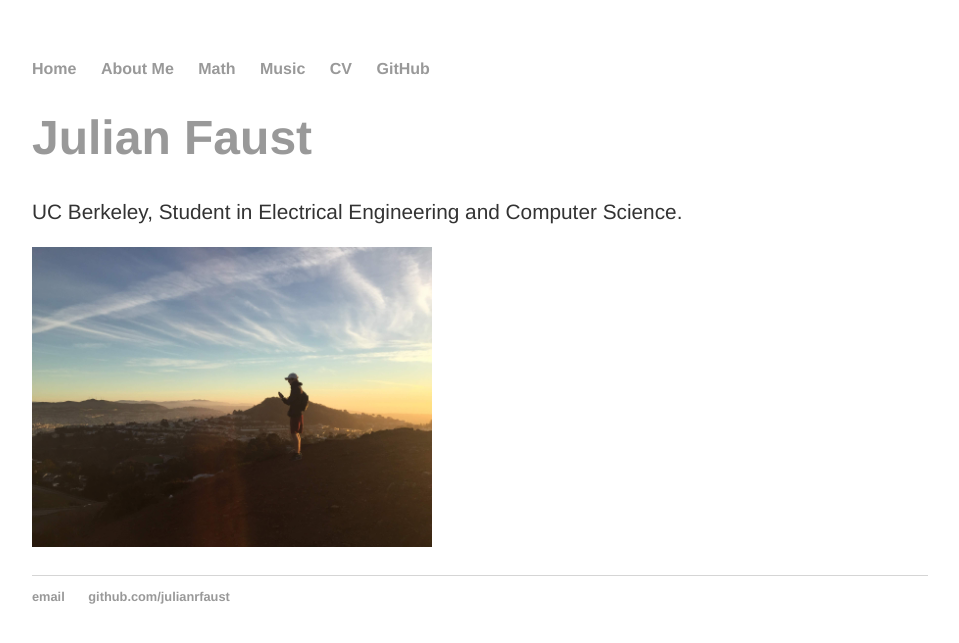
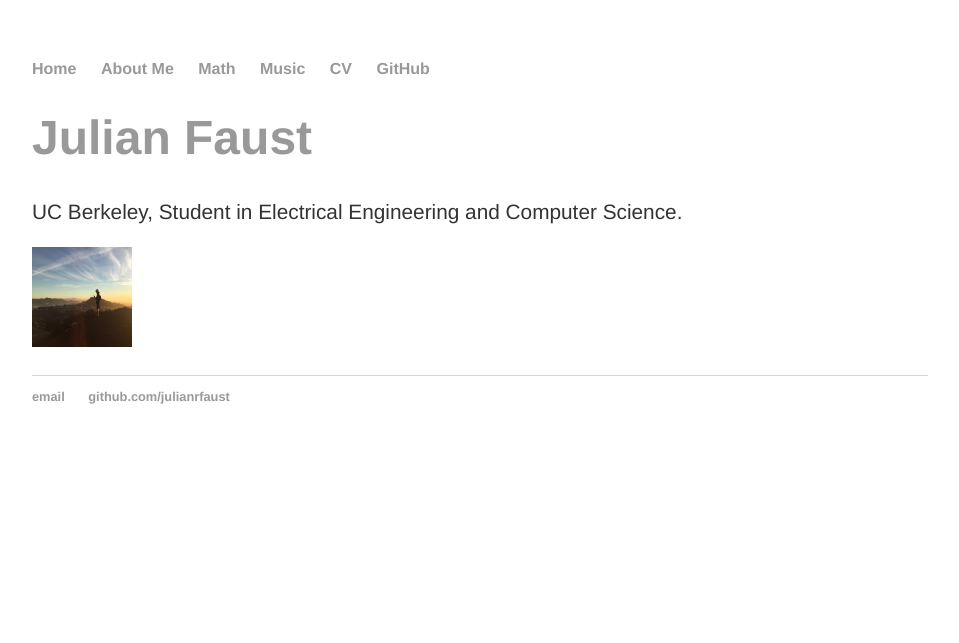
Before and after one commit to julianrfaust/julianrfaust.github.io, a Jekyll site: the page built from index.html, in a window 1280 px wide. Shown: the top 643 px of the page, without its empty margins (160-1119 px from the left). Built offline with Jekyll 4.4.1, drawn with Linux system fonts in a browser that asks for light colours.

Commit message:
Update index.html

```diff
--- a/index.html
+++ b/index.html
@@ -5,5 +5,5 @@ title: Julian Faust
 <div class="blurb">
 	<h1>Julian Faust</h1>
 	<p>UC Berkeley, Student in Electrical Engineering and Computer Science.<p>
-	<img src="images/IMG_0869.JPG" alt="photo" style="width:400px;height:300px;" class="inline"/>
+	<img src="images/IMG_0869.JPG" alt="photo" style="width:100px;height:100px;" class="inline"/>
 </div><!-- /.blurb -->
```
